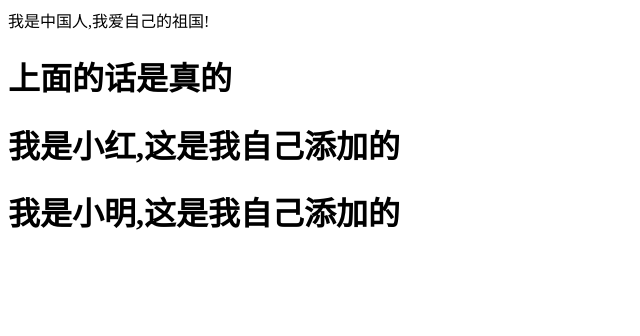
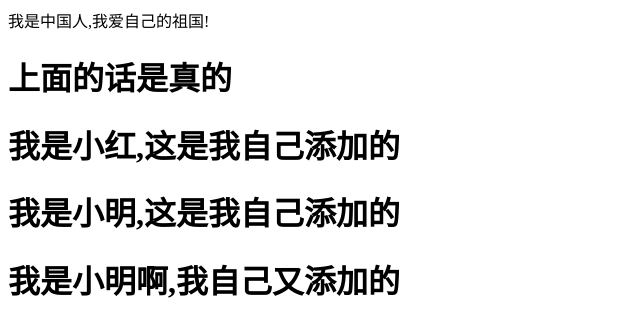
Before and after one commit to 1AoB/2022-01-08_22-50test, a plain HTML site: page index.html in a window 1280 px wide. Shown: the whole page, without its empty margins (0-640 px from the left). Drawn offline with Linux system fonts and the light colour scheme.

Commit message:
我是小明,我又在html上添加一行

```diff
--- a/index.html
+++ b/index.html
@@ -9,5 +9,6 @@
 	<h1>上面的话是真的</h1>
 	<h1>我是小红,这是我自己添加的</h1>
 	<h1>我是小明,这是我自己添加的</h1>
+	<h1>我是小明啊,我自己又添加的</h1>
 </body>
 </html>
```
